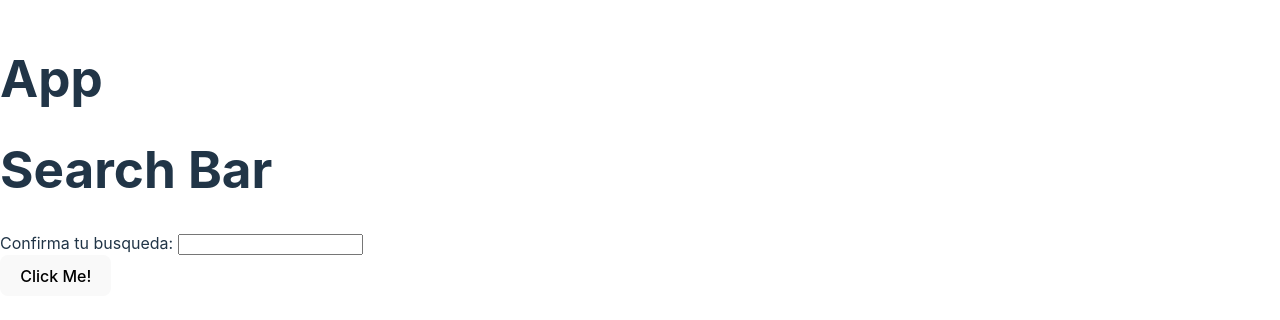
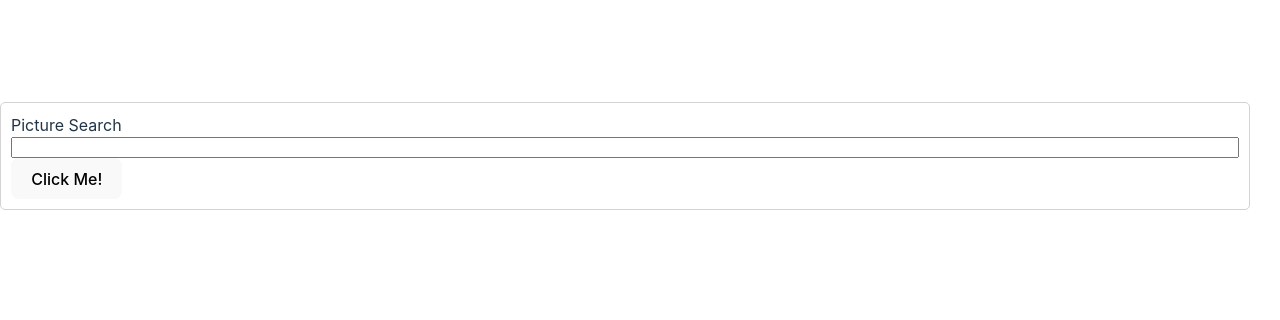
Before and after one commit to goltibix/pictures, a React (Vite) app: page / in a window 1280 px wide. Shown: the part 244-564 px from the top of the page. Built offline with nearby package versions, Linux system fonts and the light colour scheme.

Commit message:
change all

```diff
--- a/src/App.jsx
+++ b/src/App.jsx
@@ -20,7 +20,7 @@ function App() {
 
   return (
     <div>
-      <h1>App</h1>
+
       <SearchBar onSubmit={handleSubmit} />
       <ImageList images={images} />
     </div>
--- a/src/components/ImageList.jsx
+++ b/src/components/ImageList.jsx
@@ -1,4 +1,5 @@
 import ImageShow from './ImageShow'
+import './ImageList.css'
 
 function ImageList({ images }){
     const renderImage = images.map((image) => {
@@ -6,7 +7,7 @@ function ImageList({ images }){
     })
 
     return(
-        <div>
+        <div className='image-list'>
             {renderImage}
         </div>
     )
--- a/src/components/SearchBar.jsx
+++ b/src/components/SearchBar.jsx
@@ -1,4 +1,5 @@
 import { useState } from "react"
+import './SearchBar.css'
 
 function SearchBar({ onSubmit }){
     const [term, setTerm] = useState('')
@@ -19,10 +20,11 @@ function SearchBar({ onSubmit }){
     }
 
     return(
-        <div>
-            <h1>Search Bar </h1>
+
+        <div className="search-bar">
+
             <form onSubmit={handleFormSubmit}>
-                Confirma tu busqueda: {term}
+            <label htmlFor="">Picture Search</label>
                 <input onChange={handleChange} value={term}/>
             </form>
             <button onClick={handleClick}>Click Me! </button>
```
